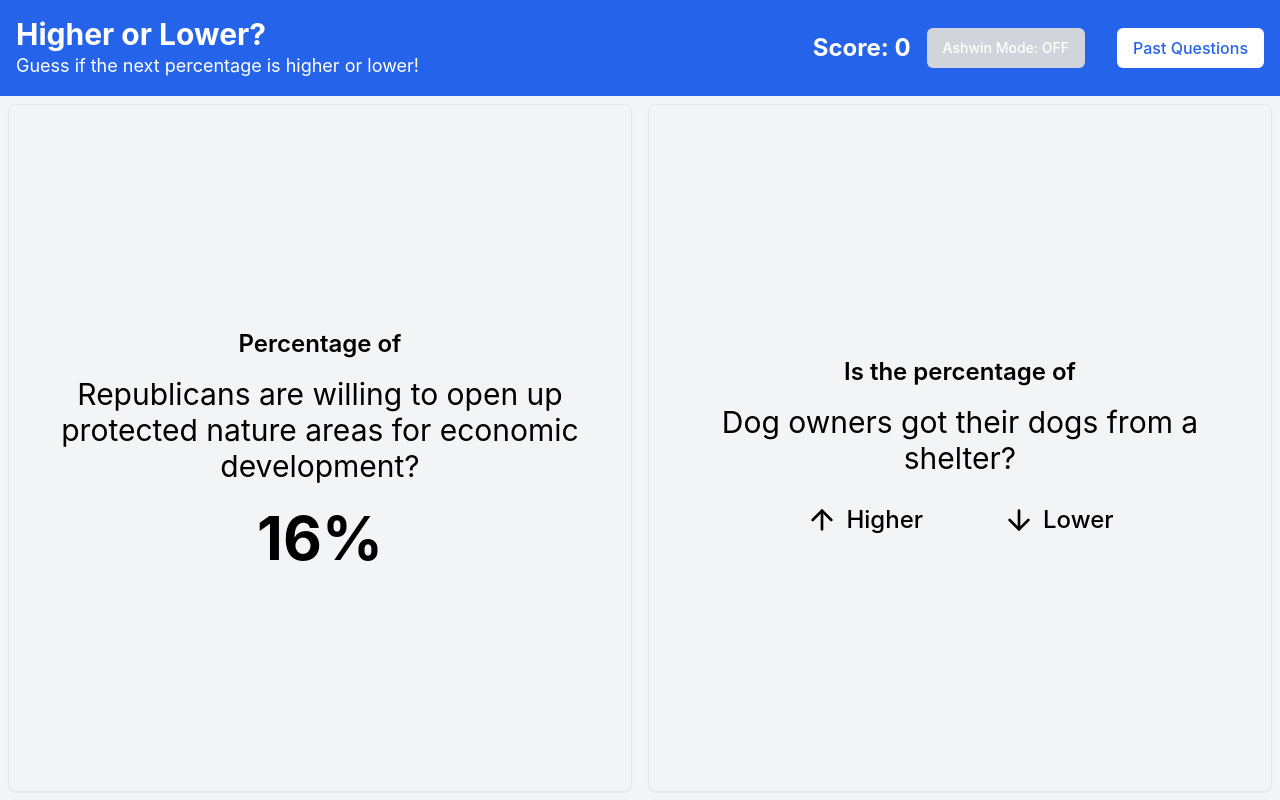
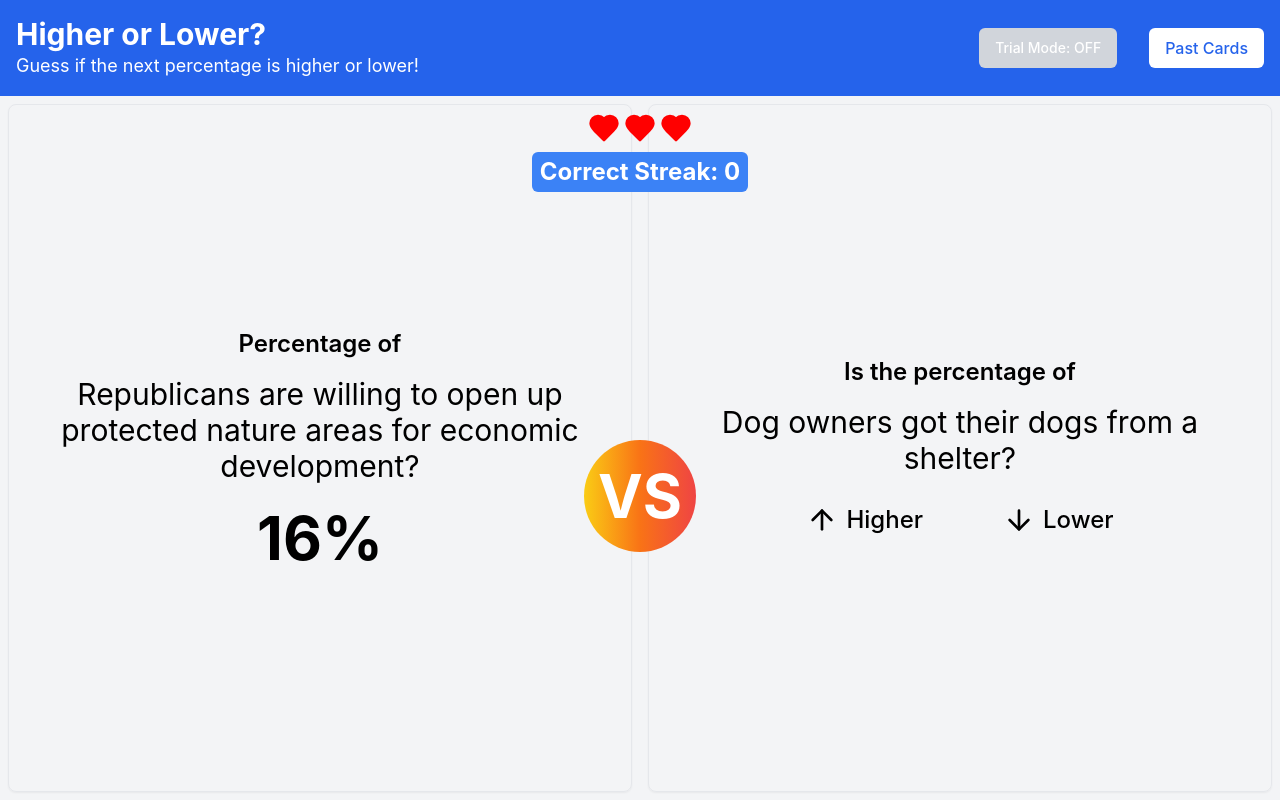
Before and after one commit to AymanMahfuz27/higher-or-lower-cms, a React (Create React App) app in the folder higher-lower-cms/: page / in a window 1280 px wide. Built offline with nearby package versions, Linux system fonts and the light colour scheme.

Commit message:
Refactor HigherLowerGame component and add lives functionality

```diff
--- a/higher-lower-cms/src/App.js
+++ b/higher-lower-cms/src/App.js
@@ -1,8 +1,8 @@
+
 import React, { useState, useEffect, useRef } from 'react';
-import { Card, CardContent, CardHeader, CardTitle } from './components/ui/card';
+import { Card, CardContent } from './components/ui/card';
 import { Button } from './components/ui/button';
-import { ArrowUpIcon, ArrowDownIcon } from 'lucide-react';
-
+import { ArrowUpIcon, ArrowDownIcon, HeartIcon } from 'lucide-react';
 
 const data = {
   "Republicans say they would be pleased if the supreme court reduced abortion rights?": 43,
@@ -54,6 +54,7 @@ const data = {
   "Households are dog owners?": 54,
   "Adults in a relationship say they are satisfied with their relationship?": 94
 };
+
 const ashwinOrderData = {
   "Adults believe in UFOs?": 39,
   "Democrats support the death penalty for convicted murderers?": 44,
@@ -70,10 +71,8 @@ const ashwinOrderData = {
   "Adults say they drink coffee every day?": 62,
   "Households with cars?": 92,
   "Republicans support requiring background checks for gun purchases at gun shows or private sales?": 82,
-  "Adults say they would like to bring back dinosaurs?": 12
+  "Adults say they would like to bring back dinosaurs?": 12,
 };
-
-
 
 const shuffleArray = (array) => {
   const shuffled = [...array];
@@ -84,12 +83,11 @@ const shuffleArray = (array) => {
   return shuffled;
 };
 
-
-
 const HigherLowerGame = () => {
   const [questions, setQuestions] = useState([]);
   const [currentIndex, setCurrentIndex] = useState(0);
   const [score, setScore] = useState(0);
+  const [lives, setLives] = useState(3);
   const [showAnswer, setShowAnswer] = useState(false);
   const [gameOver, setGameOver] = useState(false);
   const [answerStatus, setAnswerStatus] = useState(null);
@@ -111,11 +109,11 @@ const HigherLowerGame = () => {
     setQuestions(newQuestions);
     setCurrentIndex(0);
     setScore(0);
+    setLives(3);
     setShowAnswer(false);
     setGameOver(false);
     setAnswerStatus(null);
   };
-
 
   useEffect(() => {
     const handleClickOutside = (event) => {
@@ -131,49 +129,82 @@ const HigherLowerGame = () => {
   }, []);
 
   const handleGuess = (guess) => {
-    if (currentIndex >= questions.length - 1) return;
+    if (currentIndex >= questions.length - 1 || gameOver) return;
 
     const currentPercentage = questions[currentIndex][1];
     const nextPercentage = questions[currentIndex + 1][1];
 
-    const isCorrect = (guess === 'higher' && nextPercentage > currentPercentage) ||
-                      (guess === 'lower' && nextPercentage < currentPercentage);
+    const isCorrect =
+      (guess === 'higher' && nextPercentage > currentPercentage) ||
+      (guess === 'lower' && nextPercentage < currentPercentage);
 
     setAnswerStatus(isCorrect ? 'correct' : 'incorrect');
+
     if (isCorrect) {
-      setScore(score + 1);
+      setScore((prevScore) => prevScore + 1);
+    } else {
+      setLives((prevLives) => {
+        const newLives = prevLives - 1;
+        if (newLives <= 0) {
+          setGameOver(true);
+        }
+        return newLives;
+      });
     }
 
     setShowAnswer(true);
     setTimeout(() => {
       setShowAnswer(false);
       setAnswerStatus(null);
-      setCurrentIndex(currentIndex + 1);
-      if (currentIndex === questions.length - 2) {
+      if (!gameOver && currentIndex < questions.length - 2) {
+        setCurrentIndex((prevIndex) => prevIndex + 1);
+      } else {
         setGameOver(true);
       }
     }, 2000);
   };
 
   const restartGame = () => {
-    const shuffledQuestions = shuffleArray(Object.entries(data));
-    setQuestions(shuffledQuestions);
-    setCurrentIndex(0);
-    setScore(0);
-    setShowAnswer(false);
-    setGameOver(false);
-    setAnswerStatus(null);
+    resetGame();
   };
 
   if (questions.length === 0) return <div>Loading...</div>;
 
   if (gameOver) {
+    let message;
+    if (score < 5) {
+      message = 'Better luck next time!';
+    } else if (score < 10) {
+      message = 'Good job!';
+    } else {
+      message = 'Excellent work!';
+    }
+
     return (
       <div className="flex items-center justify-center min-h-screen bg-gray-100 p-4">
         <Card className="w-full max-w-md p-6">
           <h2 className="text-3xl sm:text-4xl font-bold mb-4">Game Over!</h2>
+          <p className="text-2xl sm:text-3xl mb-4">{message}</p>
           <p className="text-2xl sm:text-3xl mb-4">Your final score: {score}</p>
-          <Button onClick={restartGame} className="w-full text-lg sm:text-xl py-3 sm:py-4">Play Again</Button>
+          <div className="mb-4">
+            <h3 className="font-bold mb-2">Cards Played:</h3>
+            <div className="flex space-x-4 overflow-x-auto pb-4">
+              {questions.slice(0, currentIndex + 1).map((question, index) => (
+                <Card key={index} className="min-w-[200px]">
+                  <CardContent className="p-4">
+                    <p>{question[0]}</p>
+                    <p className="font-bold">{question[1]}%</p>
+                  </CardContent>
+                </Card>
+              ))}
+            </div>
+          </div>
+          <Button
+            onClick={restartGame}
+            className="w-full text-lg sm:text-xl py-3 sm:py-4"
+          >
+            Play Again
+          </Button>
         </Card>
       </div>
     );
@@ -185,37 +216,55 @@ const HigherLowerGame = () => {
     setIsAshwinMode(!isAshwinMode);
   };
 
+  const renderLives = () => (
+    <div className="flex space-x-1">
+      {[...Array(3)].map((_, i) => (
+        <HeartIcon
+          key={i}
+          className="h-6 w-6 sm:h-8 sm:w-8"
+          stroke={i < lives ? 'red' : 'gray'}
+          fill={i < lives ? 'red' : 'none'}
+        />
+      ))}
+    </div>
+  );
+
   return (
     <div className="flex flex-col min-h-screen bg-gray-100">
       <header className="bg-blue-600 text-white p-4 relative">
         <div className="container mx-auto flex flex-col sm:flex-row justify-between items-center">
           <div className="mb-4 sm:mb-0 text-center sm:text-left">
             <h1 className="text-2xl sm:text-3xl font-bold">Higher or Lower?</h1>
-            <p className="text-sm sm:text-lg">Guess if the next percentage is higher or lower!</p>
+            <p className="text-sm sm:text-lg">
+              Guess if the next percentage is higher or lower!
+            </p>
           </div>
           <div className="flex items-center">
-            <div className="text-xl sm:text-2xl font-bold mr-4">Score: {score}</div>
             <div className="flex items-center mr-4">
               <Button
-              onClick={toggleAshwinMode}
-              className={`mr-4 ${isAshwinMode ? 'bg-green-500' : 'bg-gray-300'} text-white`}
-            >
-              {isAshwinMode ? 'Ashwin Mode: ON' : 'Ashwin Mode: OFF'}
-            </Button>
-
+                onClick={toggleAshwinMode}
+                className={`mr-4 ${
+                  isAshwinMode ? 'bg-green-500' : 'bg-gray-300'
+                } text-white`}
+              >
+                {isAshwinMode ? 'Trial Mode: ON' : 'Trial Mode: OFF'}
+              </Button>
             </div>
             <Button
               onClick={() => setShowPastQuestions(!showPastQuestions)}
               className="bg-white text-blue-600 text-sm sm:text-base"
             >
-              Past Questions
+              Past Cards
             </Button>
           </div>
         </div>
 
         {showPastQuestions && (
-          <div ref={menuRef} className="absolute right-4 top-full mt-2 bg-white text-black p-4 rounded-md shadow-lg max-h-60 sm:max-h-96 overflow-y-auto w-64 sm:w-80">
-            <h3 className="font-bold mb-2">Past Questions:</h3>
+          <div
+            ref={menuRef}
+            className="absolute right-4 top-full mt-2 bg-white text-black p-4 rounded-md shadow-lg max-h-60 sm:max-h-96 overflow-y-auto w-64 sm:w-80"
+          >
+            <h3 className="font-bold mb-2">Past Cards:</h3>
             {questions.slice(0, currentIndex).map((question, index) => (
               <div key={index} className="mb-2 text-sm">
                 <p>{question[0]}</p>
@@ -226,21 +275,41 @@ const HigherLowerGame = () => {
         )}
       </header>
 
-      <div className="flex-1 flex flex-col sm:flex-row">
+      <div className="flex-1 flex flex-col sm:flex-row relative">
         <Card className="flex-1 flex items-center justify-center m-2">
           <CardContent className="text-center p-4 sm:p-6">
-            <h3 className="text-xl sm:text-2xl font-semibold mb-2 sm:mb-4">Percentage of</h3>
-            <p className="text-lg sm:text-3xl mb-4 sm:mb-6">{currentQuestion[0]}</p>
-            <p className="text-4xl sm:text-6xl font-bold">{currentQuestion[1]}%</p>
+            <h3 className="text-xl sm:text-2xl font-semibold mb-2 sm:mb-4">
+              Percentage of
+            </h3>
+            <p className="text-lg sm:text-3xl mb-4 sm:mb-6">
+              {currentQuestion[0]}
+            </p>
+            <p className="text-4xl sm:text-6xl font-bold">
+              {currentQuestion[1]}%
+            </p>
           </CardContent>
         </Card>
 
-        <Card className={`flex-1 flex items-center justify-center m-2 ${answerStatus ? (answerStatus === 'correct' ? 'bg-green-100' : 'bg-red-100') : ''}`}>
+        <Card
+          className={`flex-1 flex items-center justify-center m-2 ${
+            answerStatus
+              ? answerStatus === 'correct'
+                ? 'bg-green-100'
+                : 'bg-red-100'
+              : ''
+          }`}
+        >
           <CardContent className="text-center p-4 sm:p-6">
-            <h3 className="text-xl sm:text-2xl font-semibold mb-2 sm:mb-4">Is the percentage of</h3>
-            <p className="text-lg sm:text-3xl mb-4 sm:mb-6">{nextQuestion[0]}</p>
+            <h3 className="text-xl sm:text-2xl font-semibold mb-2 sm:mb-4">
+              Is the percentage of
+            </h3>
+            <p className="text-lg sm:text-3xl mb-4 sm:mb-6">
+              {nextQuestion[0]}
+            </p>
             {showAnswer ? (
-              <p className="text-4xl sm:text-6xl font-bold">{nextQuestion[1]}%</p>
+              <p className="text-4xl sm:text-6xl font-bold">
+                {nextQuestion[1]}%
+              </p>
             ) : (
               <div className="flex justify-center space-x-2 sm:space-x-4">
                 <Button
@@ -263,6 +332,24 @@ const HigherLowerGame = () => {
             )}
           </CardContent>
         </Card>
+
+        {/* Overlayed content */}
+        <div className="absolute inset-0 flex flex-col items-center pointer-events-none">
+          <div className="mt-4 flex flex-col items-center space-y-2">
+            {/* Lives with hearts */}
+            {renderLives()}
+            {/* Score with background */}
+            <div className="bg-blue-500 text-white rounded-md px-2 py-1 text-xl sm:text-2xl font-bold">
+              Correct Streak: {score}
+            </div>
+          </div>
+          <div className="flex-1 flex items-center justify-center">
+            {/* VS icon with background */}
+            <div className="flex items-center justify-center rounded-full bg-gradient-to-r from-yellow-400 via-orange-500 to-red-500 text-white h-20 w-20 sm:h-28 sm:w-28">
+              <span className="text-4xl sm:text-6xl font-bold">VS</span>
+            </div>
+          </div>
+        </div>
       </div>
     </div>
   );
```
